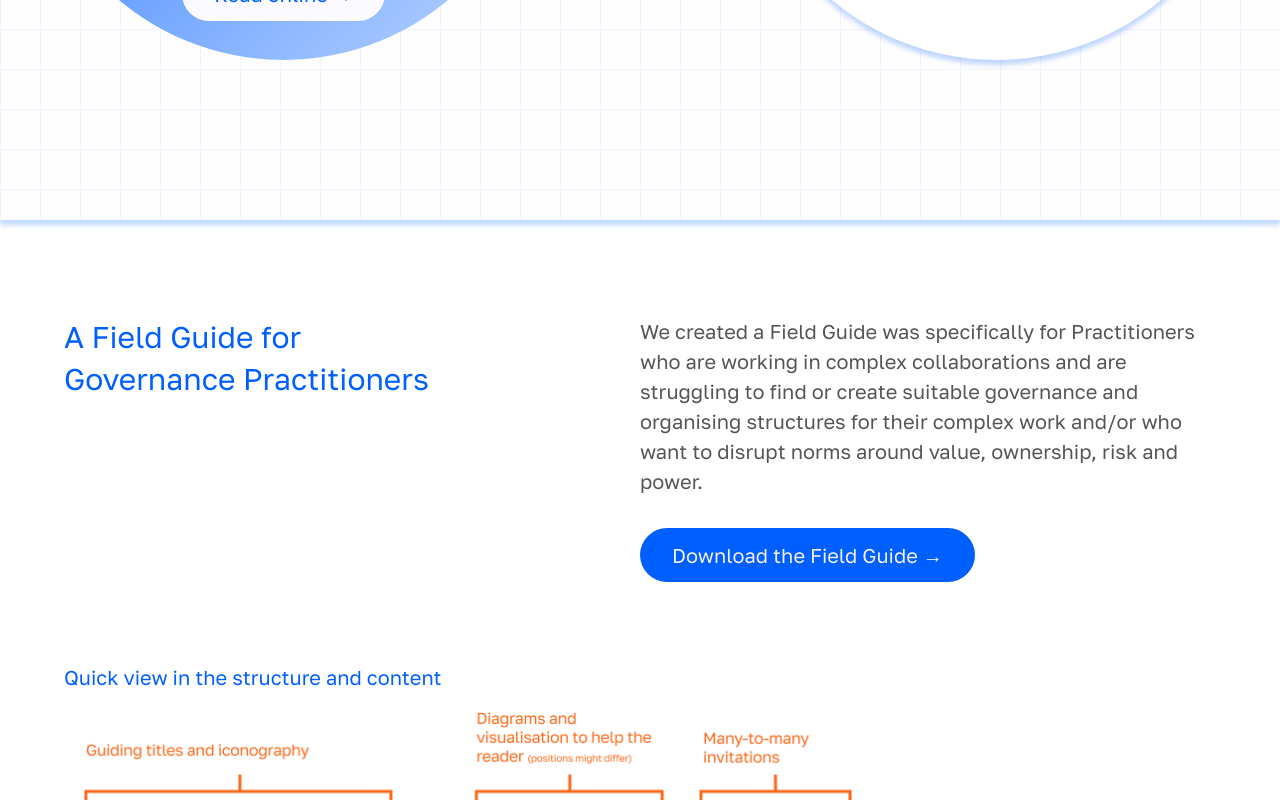
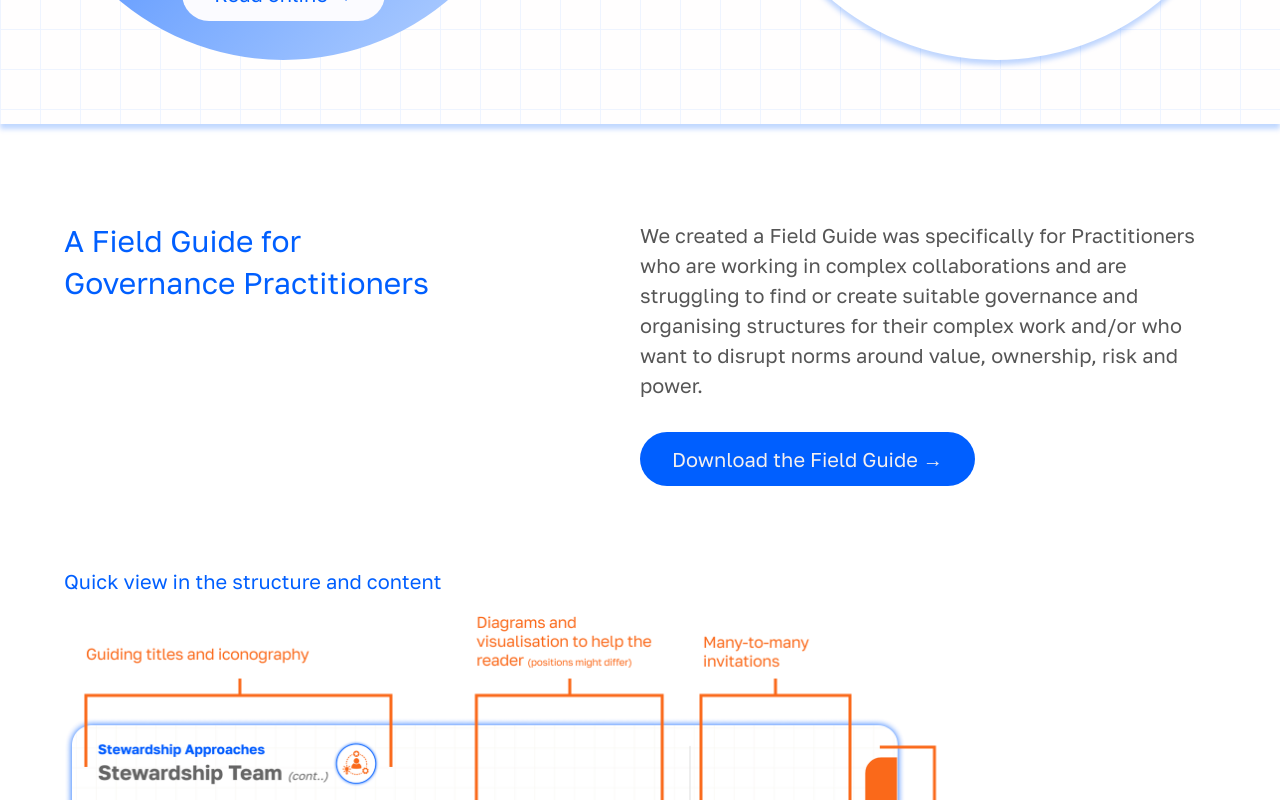
Before and after one commit to Dark-Matter-Labs/many_to_many, a Next.js app: page /overview in a window 1280 px wide. Shown: the part 1440-2240 px from the top of the page. Built offline with nearby package versions, Linux system fonts and the light colour scheme.

Commit message:
simple fixes on overview page

```diff
--- a/components/LearnBasicsSection.jsx
+++ b/components/LearnBasicsSection.jsx
@@ -116,7 +116,7 @@ export default function LearnBasicsSection() {
         </div>
       </div>
 
-      <div className={'section-shadow ' + styles.container}>
+      <div className={'' + styles.container}>
         <div
           className={'grid grid-cols-1 sm:grid-cols-2 ' + styles.titleSection}
         >
@@ -155,10 +155,11 @@ export default function LearnBasicsSection() {
         <h3 className="text-regular text-blue-800">
           Preview of pages in the Field Guide
         </h3>
-        <div className="w-full py-12">
-          <div className="px-5">
+      </div>
+              <div className="w-full h-full  pt-8 section-shadow pb-[6rem]">
+          <div className="">
             {/* Scrollable Container */}
-            <div className="flex gap-6 overflow-x-auto pb-4">
+            <div className="flex gap-6 overflow-x-auto pb-4 overflow-y-hidden">
               {previewPages.map((page, index) => (
                 <div
                   key={page.id}
@@ -178,7 +179,7 @@ export default function LearnBasicsSection() {
 
                     {/* Content */}
                     <div className="p-5">
-                      <p className="text-regular mb-1 font-semibold text-blue-800">
+                      <p className="text-regular mb-1 text-blue-800">
                         {page.title}
                       </p>
                     </div>
@@ -188,7 +189,6 @@ export default function LearnBasicsSection() {
             </div>
           </div>
         </div>
-      </div>
 
       <div className={'' + styles.container}>
         <div
--- a/components/LearnBasicsSection.module.css
+++ b/components/LearnBasicsSection.module.css
@@ -1,5 +1,7 @@
 .container {
-  padding: 6rem 4rem;
+  padding-top: 6rem;
+  padding-right: 4rem;
+  padding-left: 4rem;
   position: relative;
 }
 .titleSection {
```
Also changed, not shown: public/interactive_preview.png.
